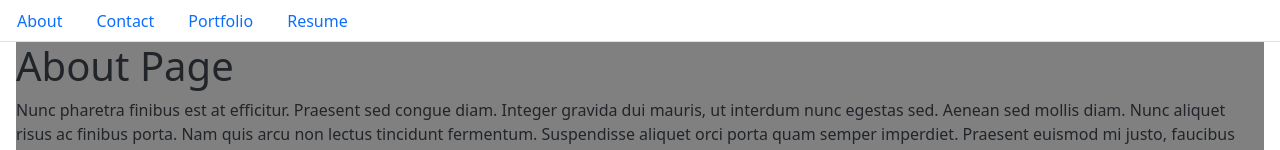
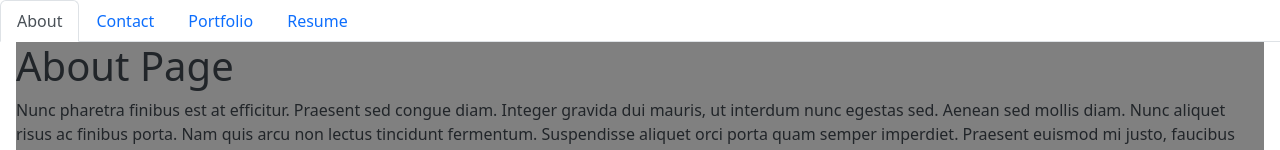
Before and after one commit to DaymenPasick/folio-react, a React (Vite) app: page / in a window 1280 px wide. Shown: the top 150 px of the page. Built offline with nearby package versions, Linux system fonts and the light colour scheme.

Commit message:
added logic in Navigation.jsx to make sure about tab is highlighted upon first loading portfolio

```diff
--- a/src/components/Navigation.jsx
+++ b/src/components/Navigation.jsx
@@ -27,7 +27,8 @@
         <li className="nav-item">
           <Link
             to="/About"
-            className={currentPage === '/About' ? 'nav-link active' : 'nav-link'}
+            //Will set About tab active upon initial page loading in
+            className={currentPage === '/About' || '/' ? 'nav-link active' : 'nav-link'}
           >
             About
           </Link>
@@ -51,7 +52,7 @@
         <li className="nav-item">
           <Link
             to="/Resume"
-            className={currentPage === '/Blog' ? 'nav-link active' : 'nav-link'}
+            className={currentPage === '/Resume' ? 'nav-link active' : 'nav-link'}
           >
             Resume
           </Link>
```
